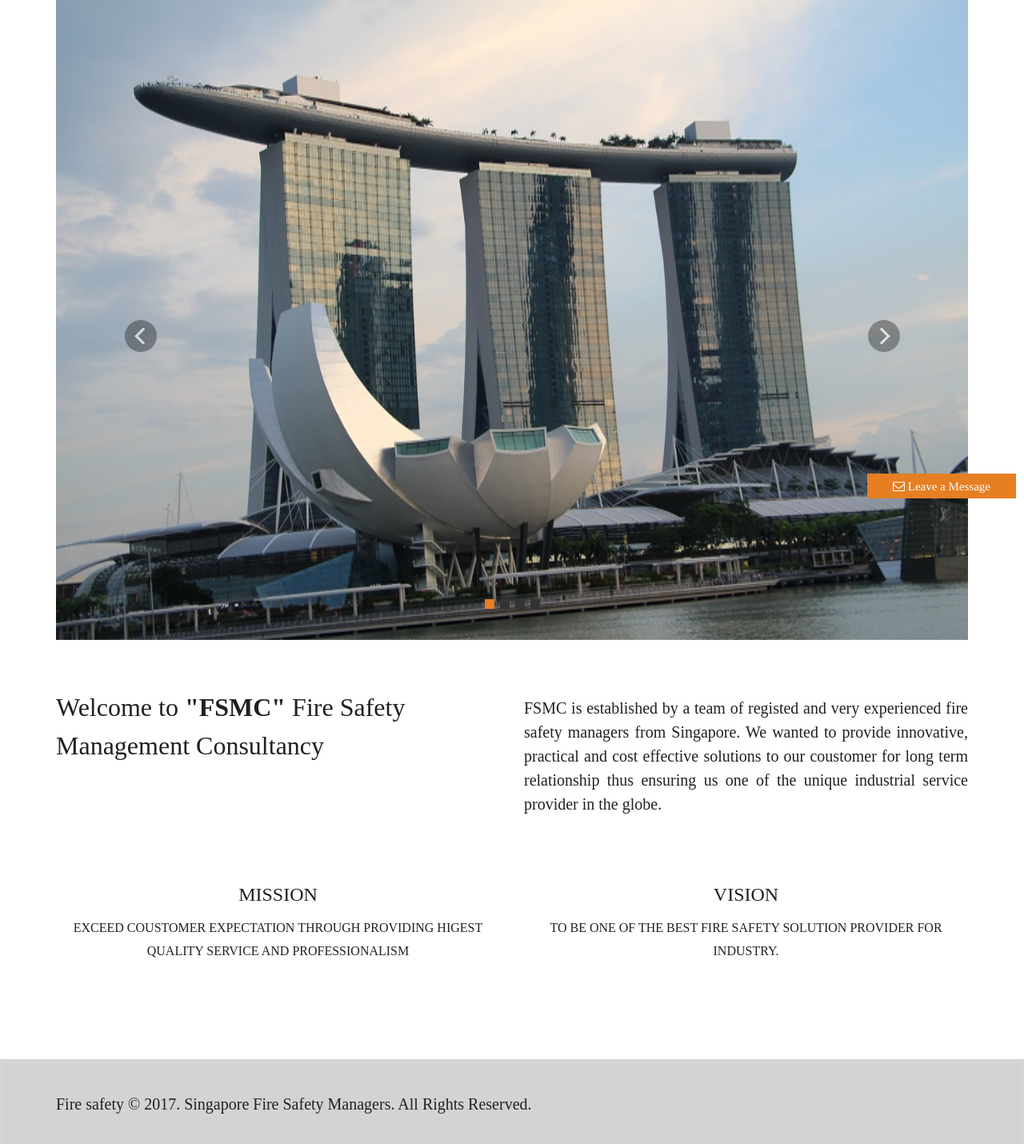
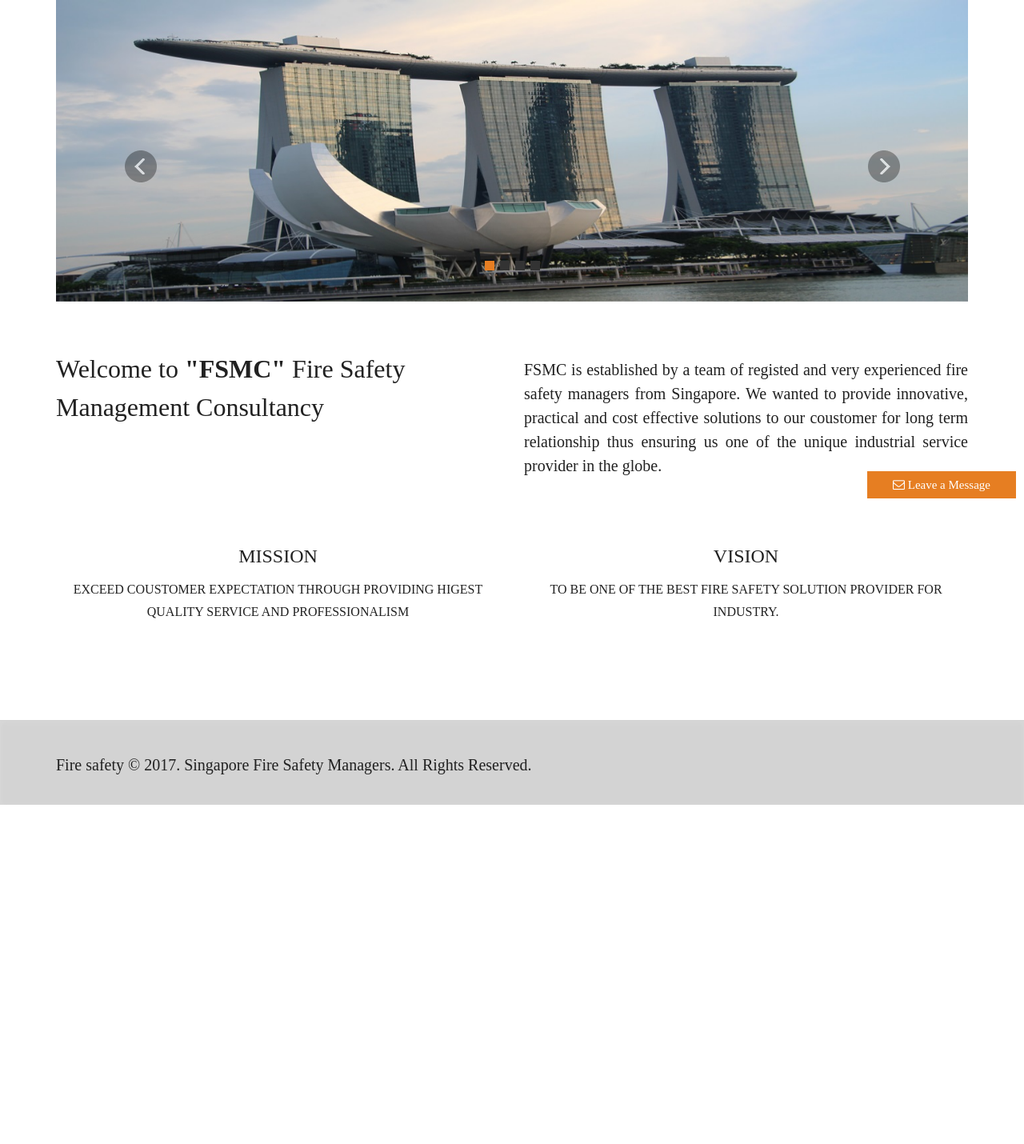
Before and after one commit to bdlions/firesafety, a PHP site: page / in a window 1280 px wide. Shown: the part 177-1607 px from the top of the page at 80% size. After the commit the page ends 1183 px from the top, so only its background shows below. Run offline with PHP 8.4, Linux system fonts and the light colour scheme.

Commit message:
slider height related issue fixed

```diff
--- a/css/custom.css
+++ b/css/custom.css
@@ -201,6 +201,15 @@ a:hover{
     width: 100%;
     left: 0px;
     right: 0px;
+}
+#small-msg-box{
+    padding: 2px 32px!important;
+}
+.large-msg-box-header{
+    padding: 0px 10px!important;
+}
+.close-msg-box{
+    margin-top: 1px!important;
 }
 .welcome-note{
     font-weight: normal;
@@ -581,80 +590,30 @@ a:hover{
     text-indent: -999px;
     width: 12px!important;
 }
-
 .carousel-fade .carousel-inner .item {
     opacity: 0;
+    -webkit-transition-property: opacity;
+    -moz-transition-property: opacity;
+    -o-transition-property: opacity;
     transition-property: opacity;
 }
-
 .carousel-fade .carousel-inner .active {
     opacity: 1;
 }
-
 .carousel-fade .carousel-inner .active.left,
 .carousel-fade .carousel-inner .active.right {
     left: 0;
     opacity: 0;
     z-index: 1;
 }
-
 .carousel-fade .carousel-inner .next.left,
 .carousel-fade .carousel-inner .prev.right {
     opacity: 1;
 }
-
 .carousel-fade .carousel-control {
     z-index: 2;
 }
-@media all and (transform-3d), (-webkit-transform-3d) {
-    .carousel-fade .carousel-inner > .item.next,
-    .carousel-fade .carousel-inner > .item.active.right {
-        opacity: 0;
-        -webkit-transform: translate3d(0, 0, 0);
-        transform: translate3d(0, 0, 0);
-    }
-    .carousel-fade .carousel-inner > .item.prev,
-    .carousel-fade .carousel-inner > .item.active.left {
-        opacity: 0;
-        -webkit-transform: translate3d(0, 0, 0);
-        transform: translate3d(0, 0, 0);
-    }
-    .carousel-fade .carousel-inner > .item.next.left,
-    .carousel-fade .carousel-inner > .item.prev.right,
-    .carousel-fade .carousel-inner > .item.active {
-        opacity: 1;
-        -webkit-transform: translate3d(0, 0, 0);
-        transform: translate3d(0, 0, 0);
-    }
+
+.carousel-img{
+    height: 100%!important;
 }
-
-.carousel,
-.carousel-inner,
-.carousel-inner .item {
-    height: 100%;
-}
-.item:nth-child(1) {
-    background: url(../images/slide1.jpg);
-    background-size:  100% 100%;
-    background-repeat: no-repeat;
-}
-
-.item:nth-child(2) {
-    background: url(../images/slide2.jpg);
-    background-size:  100% 100%;
-    background-repeat: no-repeat;
-}
-.item:nth-child(3) {
-    background: url(../images/slide3.jpg);
-    background-size:  100% 100%;
-    background-repeat: no-repeat;
-}
-.item:nth-child(4) {
-    background: url(../images/slide4.jpg);
-    background-size:  100% 100%;
-    background-repeat: no-repeat;
-}
-
-.main-page-content-align{
-
-}
--- a/index.php
+++ b/index.php
@@ -1,23 +1,3 @@
-<script type="text/javascript">
-    $(document).ready(function () {
-        //$('.carousel').carousel({interval: 3000});
-        $('#carouselFade').carousel();
-    });
-</script>
-<style>
-    #small-msg-box{
-        padding: 8px 32px!important;
-    }
-    .large-msg-box-header{
-        padding: 3px 10px!important;
-    }
-    .close-msg-box{
-        margin-top: 8px!important;
-    }
-
-
-
-</style>
 <?php include './header.php'; ?>
 <body>
     <div class="wrapper">
@@ -57,21 +37,22 @@
         <div class="container">
             <div class="row">
                 <div class="col-md-12">
-                    <div id="carouselFade" class="carousel slide carousel-fade" data-ride="carousel">
-                        <div class="carousel-inner" role="listbox">
-                            <div class="item active"></div>
-                            <div class="item"></div>
-                            <div class="item"></div>
-                            <div class="item"></div>
+                    <div id="carouselFade" class="carousel slide carousel-fade">
+                        <div class="carousel-inner">
+                            <div class="item active"><img src="images/slide1.jpg" class="img-responsive carousel-img"></div>
+                            <div class="item"><img src="images/slide2.jpg" class="img-responsive carousel-img"></div>
+                            <div class="item"><img src="images/slide3.jpg" class="img-responsive carousel-img"></div>
+                            <div class="item"><img src="images/slide4.jpg" class="img-responsive carousel-img"></div>
                         </div>
-                        <!-- Indicators -->
+
+                        <!--Indicators-->
                         <ol class="carousel-indicators">
                             <li data-target="#carouselFade" data-slide-to="0" class="active"></li>
                             <li data-target="#carouselFade" data-slide-to="1"></li>
                             <li data-target="#carouselFade" data-slide-to="2"></li>
                             <li data-target="#carouselFade" data-slide-to="3"></li>
                         </ol>
-                        <!-- Controls -->
+                        <!--Controls-->
                         <a class="left carousel-control" href="#carouselFade" role="button" data-slide="prev">
                             <span class="tp-leftarrow " aria-hidden="true"></span>
                             <span class="sr-only"></span>
--- a/js/custom.js
+++ b/js/custom.js
@@ -1,4 +1,5 @@
 $(document).ready(function () {
+    $('#carouselFade').carousel({interval: 3000});
 //  wow js animation
     wow = new WOW(
             {
```
